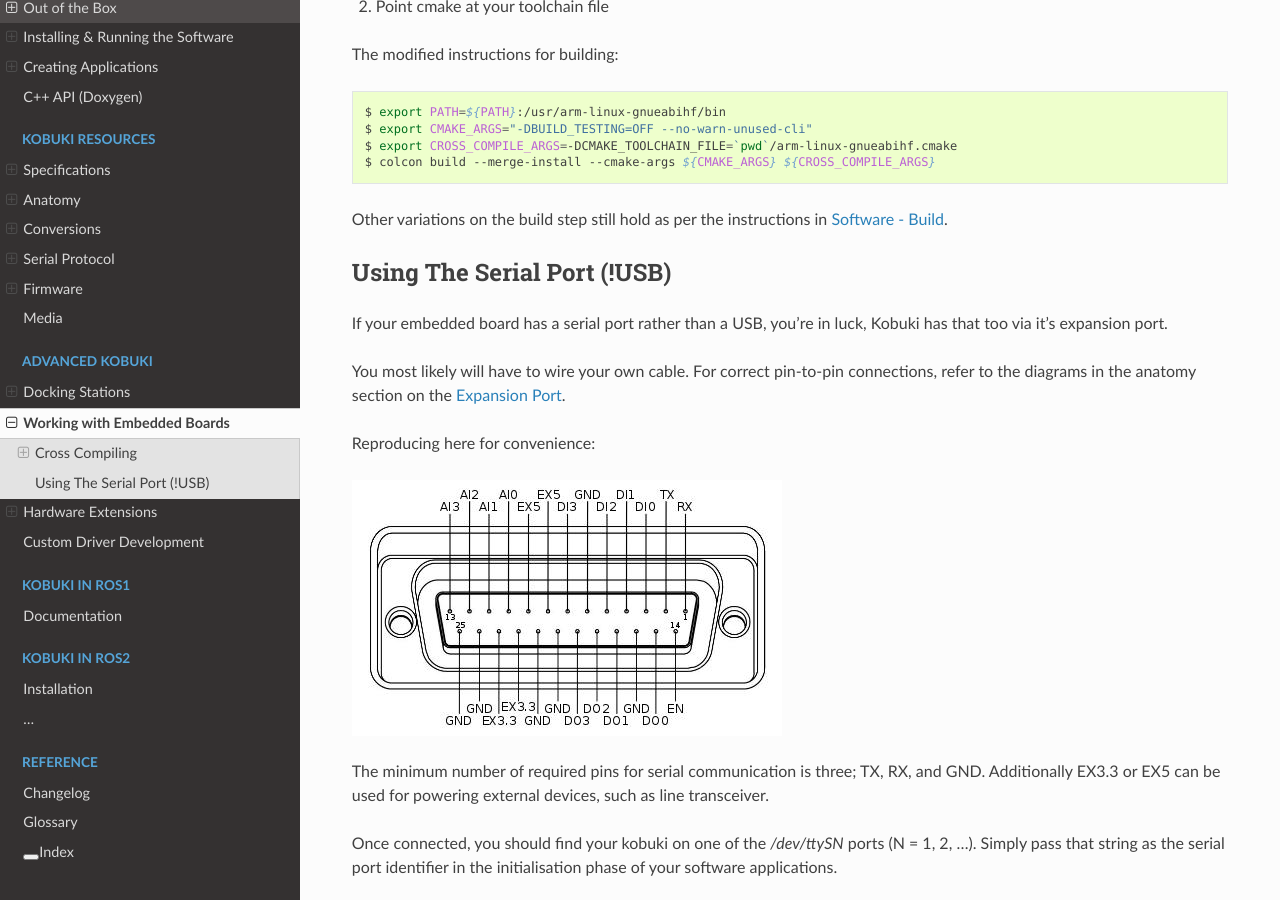
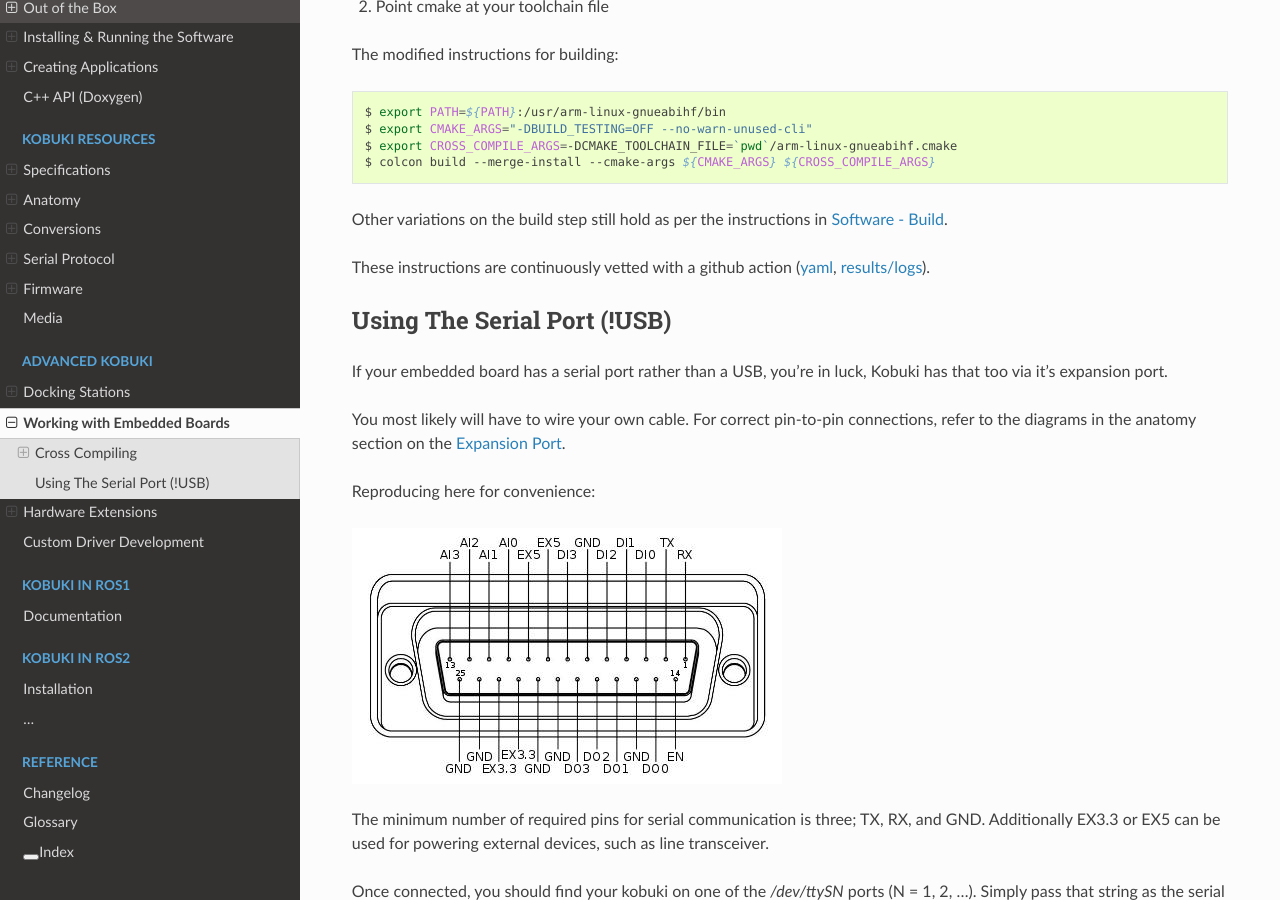
Before and after one commit to kobuki-base/kobuki_documentation, a Sphinx documentation site: the page built from doc/embedded_boards.rst, in a window 1280 px wide and 900 px high, scrolled down 1633 px. Built offline with Sphinx 7.4.7 and the Read the Docs theme 2.0.0, drawn with Linux system fonts in a browser that asks for light colours.

Commit message:
[docs] links to github action yaml/logs for verification

```diff
--- a/doc/embedded_boards.rst
+++ b/doc/embedded_boards.rst
@@ -96,6 +96,10 @@
 Other variations on the build step still hold as per the instructions
 in :ref:`Software - Build <build-section>`.
 
+These instructions are continuously vetted with a github action
+(`yaml <https://github.com/kobuki-base/kobuki_documentation/blob/devel/.github/workflows/weekly.yaml>`_,
+`results/logs <https://github.com/kobuki-base/kobuki_documentation/actions?query=workflow%3Abuild_sources>`_).
+
 Using The Serial Port (!USB)
 ----------------------------
 
--- a/doc/software.rst
+++ b/doc/software.rst
@@ -104,6 +104,10 @@
 
 The resulting headers, libraries and resources can be found under ``./install``.
 
+These instructions are continuously vetted with a github action
+(`yaml <https://github.com/kobuki-base/kobuki_documentation/blob/devel/.github/workflows/weekly.yaml>`_,
+`results/logs <https://github.com/kobuki-base/kobuki_documentation/actions?query=workflow%3Abuild_sources>`_).
+
 Connect Kobuki
 --------------
 
```
